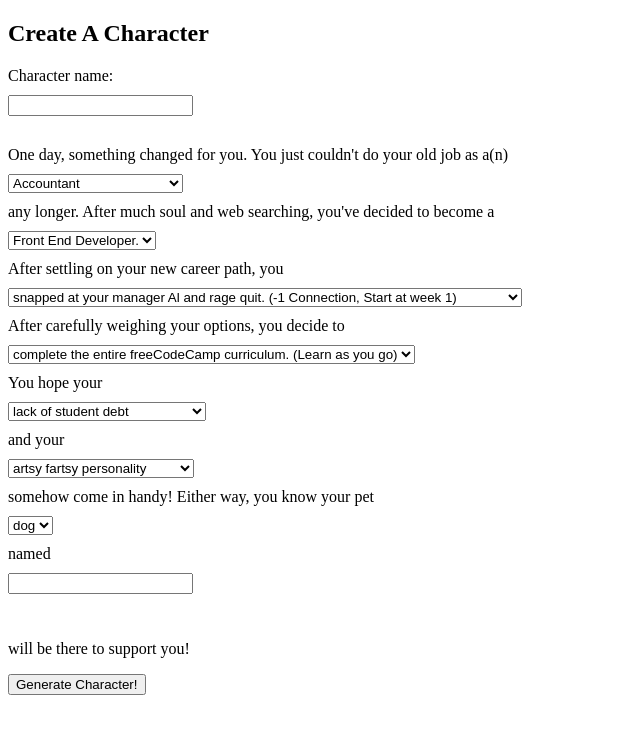
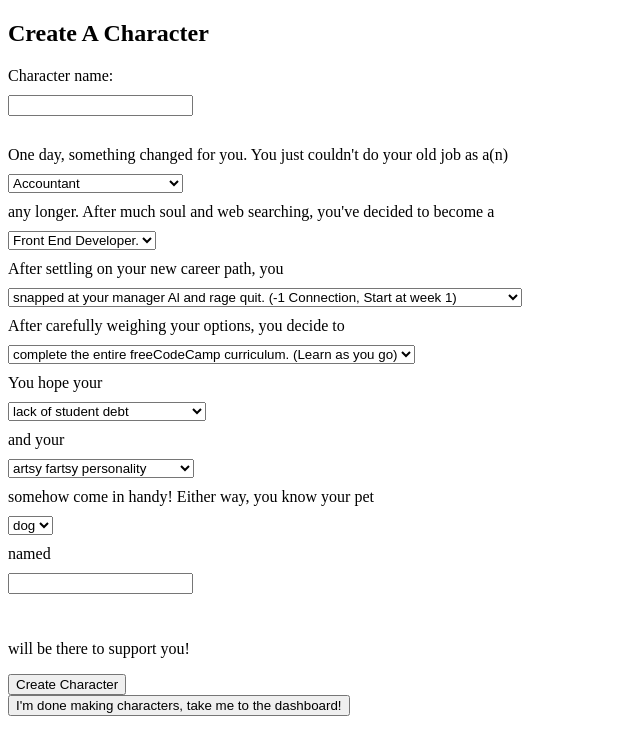
Before and after one commit to BladeBoles/JHS2020-Developer-Edition, a React (Create React App) app: page /generator in a window 1280 px wide. Shown: the top 754 px of the page, without its empty margins (0-640 px from the left). Built offline with nearby package versions, Linux system fonts and the light colour scheme; no server answers.

Commit message:
Add button on /generator to navigate back to dashboard.

```diff
--- a/src/App.jsx
+++ b/src/App.jsx
@@ -74,6 +74,13 @@ function App() {
       ]
   })
 
+  const [toggled, setToggled] =  useState(false)
+
+  function toggleGenerated() {
+    console.log("Toggled!!!")
+    setToggled(!toggled)
+  }
+
   useEffect(() => {
     const fetchProfiles = async () => {
       const profiles = await (await fetch('http://localhost:8000/profiles')).json()
@@ -91,14 +98,15 @@ function App() {
       })
     }
     fetchProfiles();
-  }, [])
+  }, [toggled])
 
   return (
     <div className="App">
       <Route
         path="/generator"
-        component={CharacterGenerator}
-      />
+      >
+        <CharacterGenerator toggleGenerated={toggleGenerated} />
+      </ Route>
 
       <Route path="/dashboard">
         <Status values={state} />
--- a/src/CharacterGenerator.jsx
+++ b/src/CharacterGenerator.jsx
@@ -47,7 +47,7 @@ const initialValues = {
   current_week: 1
 };
 
-const CharacterGenerator = () => {
+const CharacterGenerator = (props) => {
 
   const {
     values,
@@ -156,14 +156,19 @@ const CharacterGenerator = () => {
       }
       console.log("new_stats object: ", new_stats)
 
-      return createNewCharacter(new_character, new_portfolio, new_skills, new_stats)
+      createNewCharacter(new_character, new_portfolio, new_skills, new_stats);
     }
 
 
 
   })
 
+  const theToggler = () => {
+    props.toggleGenerated()
+  }
+
   const createNewCharacter = async (new_character, new_portfolio, new_skills, new_stats) => {
+    console.log("POSTing")
     const character_response = await fetch('http://localhost:8000/characters', {
       method: 'POST',
       credentials: 'same-origin',
@@ -365,16 +370,19 @@ const CharacterGenerator = () => {
           onChange={handleChange}
         />
         <p>will be there to support you!</p>
-        <Link to="/dashboard">
           <button
             type="submit"
             form="character-form"
             value="Generate"
           >
-            Generate Character!
+            Create Character
           </button>
-        </Link>
       </form>
+      <Link to="/dashboard" onClick={theToggler}>
+        <button>
+        I'm done making characters, take me to the dashboard!
+        </button>
+      </Link>
     </ div>
 
   )
```
